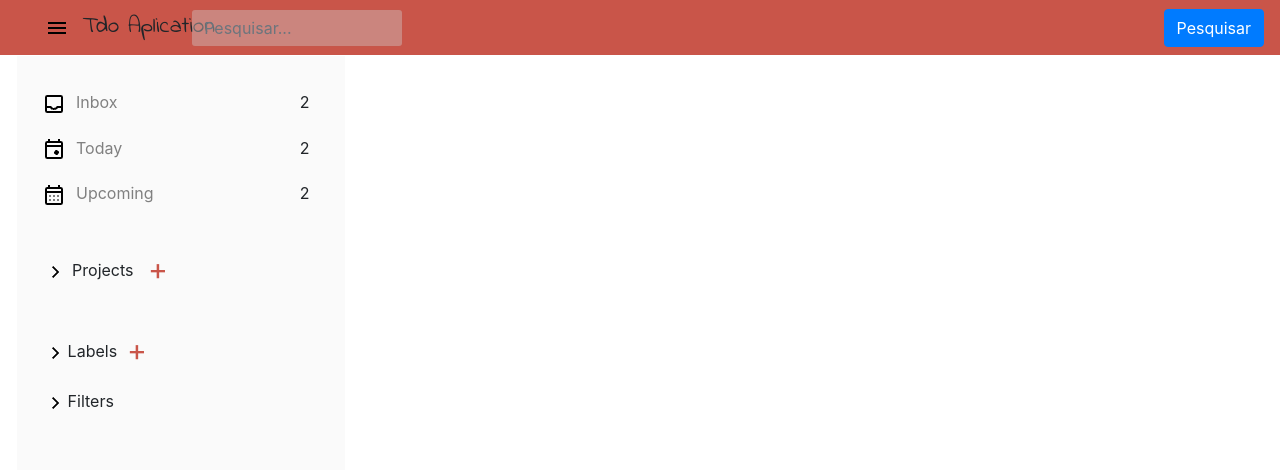
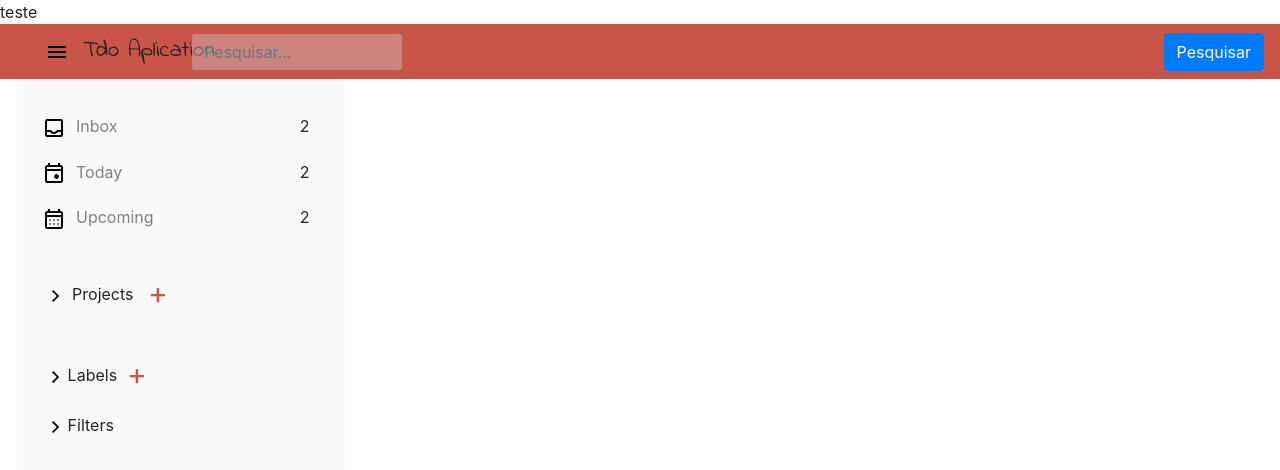
Before and after one commit to SouzaThalez/gmail-application, a plain HTML site: page index.html in a window 1280 px wide. Drawn offline with nearby package versions, Linux system fonts and the light colour scheme.

Commit message:
nova div

```diff
--- a/index.html
+++ b/index.html
@@ -13,6 +13,7 @@
     <title>Todo TraiNING App</title>
 </head>
 <body>
+    <div>teste</div>
     <nav class="navbar navbar-light">
         <div class="nav-icons-before">
             <span id="app-logo"><img class="menu-img" src="./icons/menu_icon.png" alt=""> Tdo Aplication</span>
```
